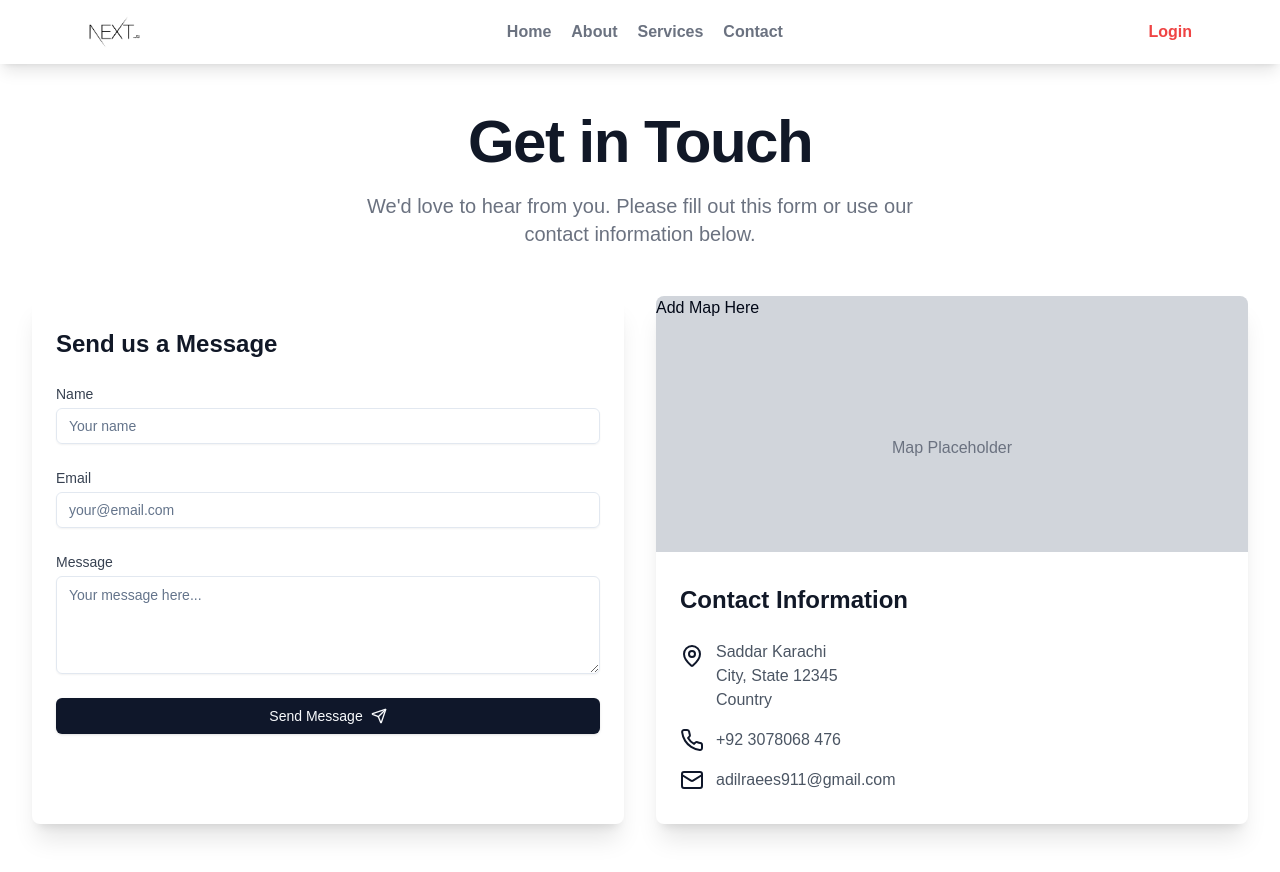
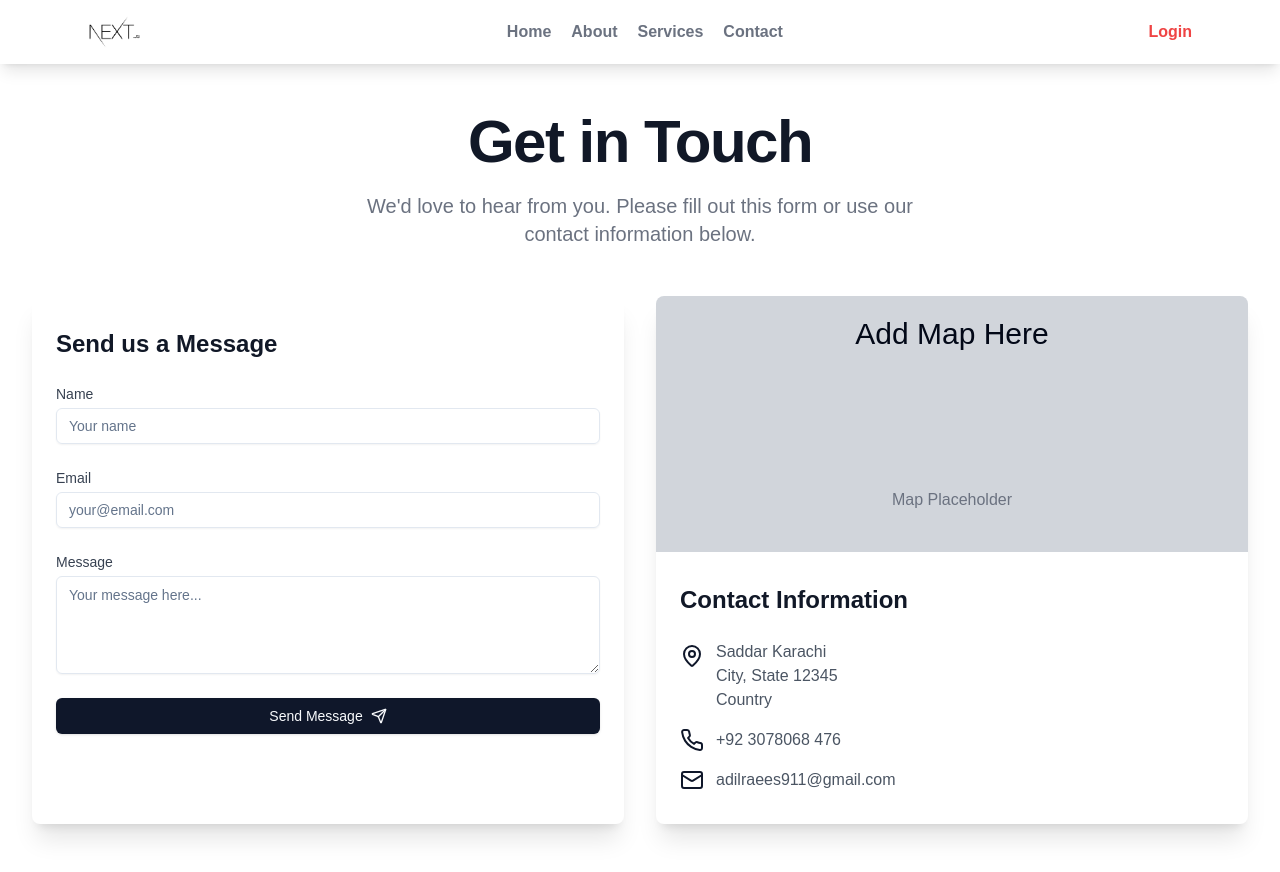
Before and after one commit to adilraees786/Sahdcn-Next-js, a Next.js app: page /contactus in a window 1280 px wide. Built offline with nearby package versions, Linux system fonts and the light colour scheme.

Commit message:
addmapset

```diff
--- a/src/app/(root)/contactus/page.js
+++ b/src/app/(root)/contactus/page.js
@@ -122,8 +122,9 @@ export default function contactus () {
 
           <div className="bg-white rounded-lg shadow-xl overflow-hidden">
             <div className="h-64 bg-gray-300">
+
               {/* Replace this div with an actual map component */}
-             <h1>
+             <h1 className="text-3xl text-center p-5">
               Add Map Here
              </h1>
               <div className="h-full flex items-center justify-center text-gray-500">
```
